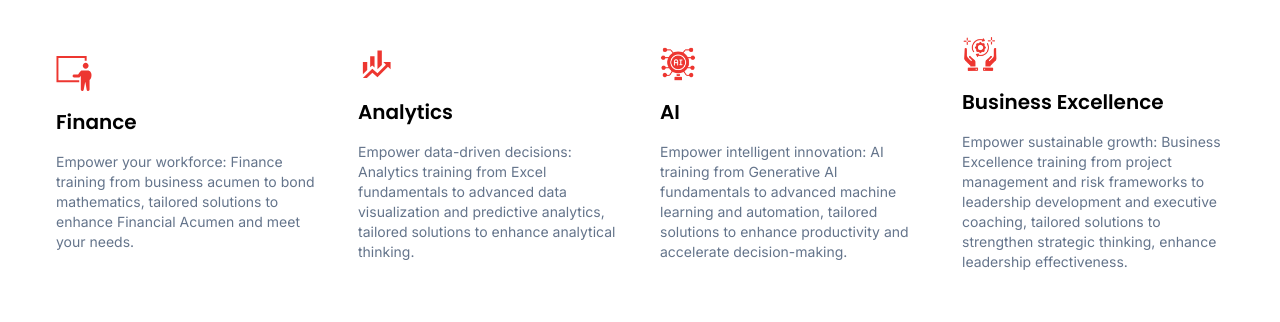
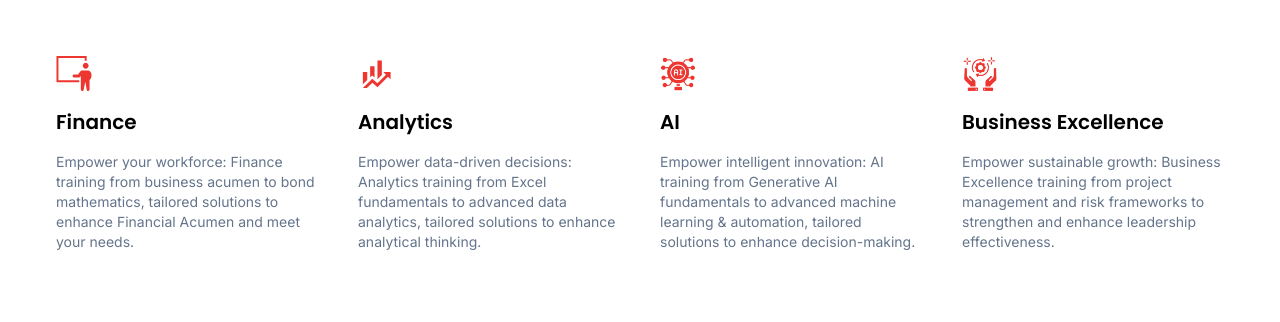
Before and after one commit to markrich-2026/markrich-website, a Next.js app: page / in a window 1280 px wide. Shown: the part 1324-1646 px from the top of the page. Built offline with nearby package versions, Linux system fonts and the light colour scheme.

Commit message:
content changes

```diff
--- a/pages/index.js
+++ b/pages/index.js
@@ -23,17 +23,17 @@ const trainingAreas = [
   {
     icon: analyticsIcon,
     title: "Analytics",
-    text: "Empower data-driven decisions: Analytics training from Excel fundamentals to advanced data visualization and predictive analytics, tailored solutions to enhance analytical thinking.",
+    text: "Empower data-driven decisions: Analytics training from Excel fundamentals to advanced data analytics, tailored solutions to enhance analytical thinking.",
   },
   {
     icon: aiIcon,
     title: "AI",
-    text: "Empower intelligent innovation: AI training from Generative AI fundamentals to advanced machine learning and automation, tailored solutions to enhance productivity and accelerate decision-making.",
+    text: "Empower intelligent innovation: AI training from Generative AI fundamentals to advanced machine learning & automation, tailored solutions to enhance  decision-making.",
   },
   {
     icon: businessIcon,
     title: "Business Excellence",
-    text: "Empower sustainable growth: Business Excellence training from project management and risk frameworks to leadership development and executive coaching, tailored solutions to strengthen strategic thinking, enhance leadership effectiveness.",
+    text: "Empower sustainable growth: Business Excellence training from project management and risk frameworks to strengthen and enhance leadership effectiveness.",
   },
 ];
 const features = [
```
